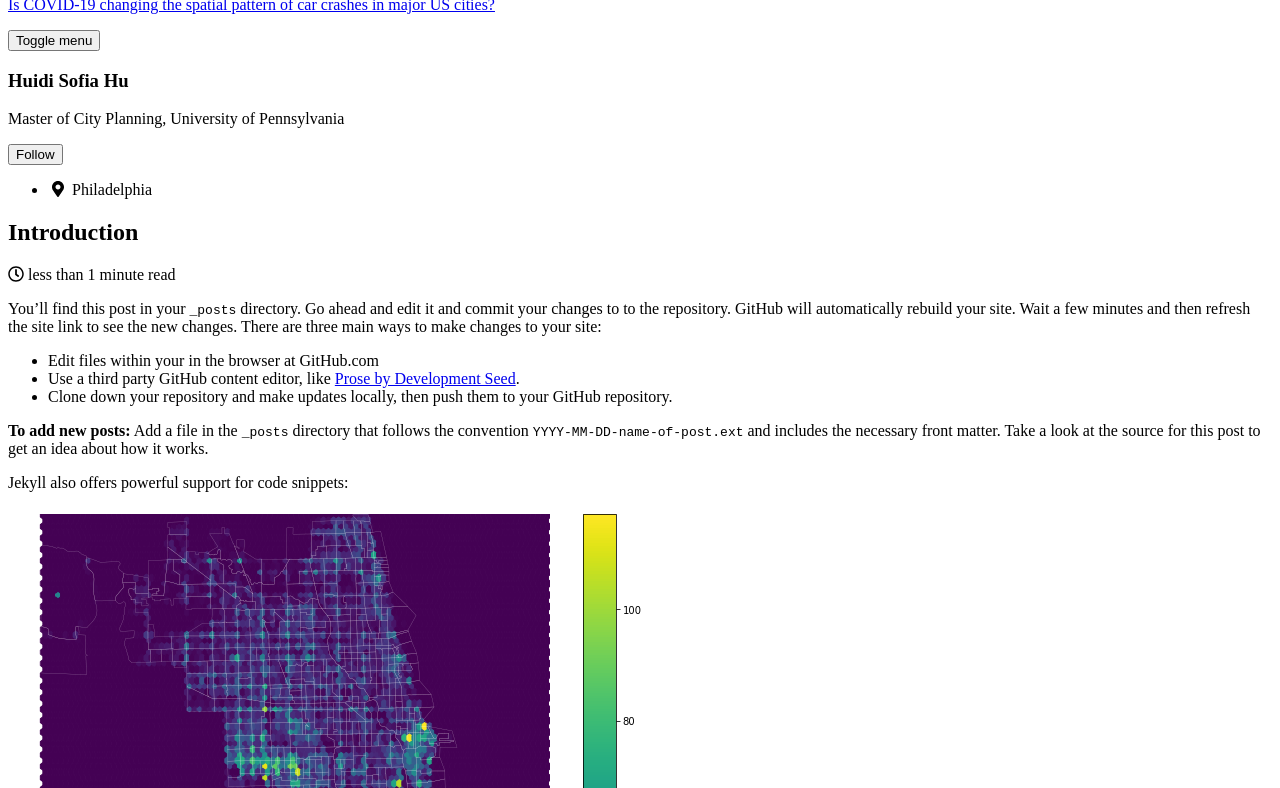
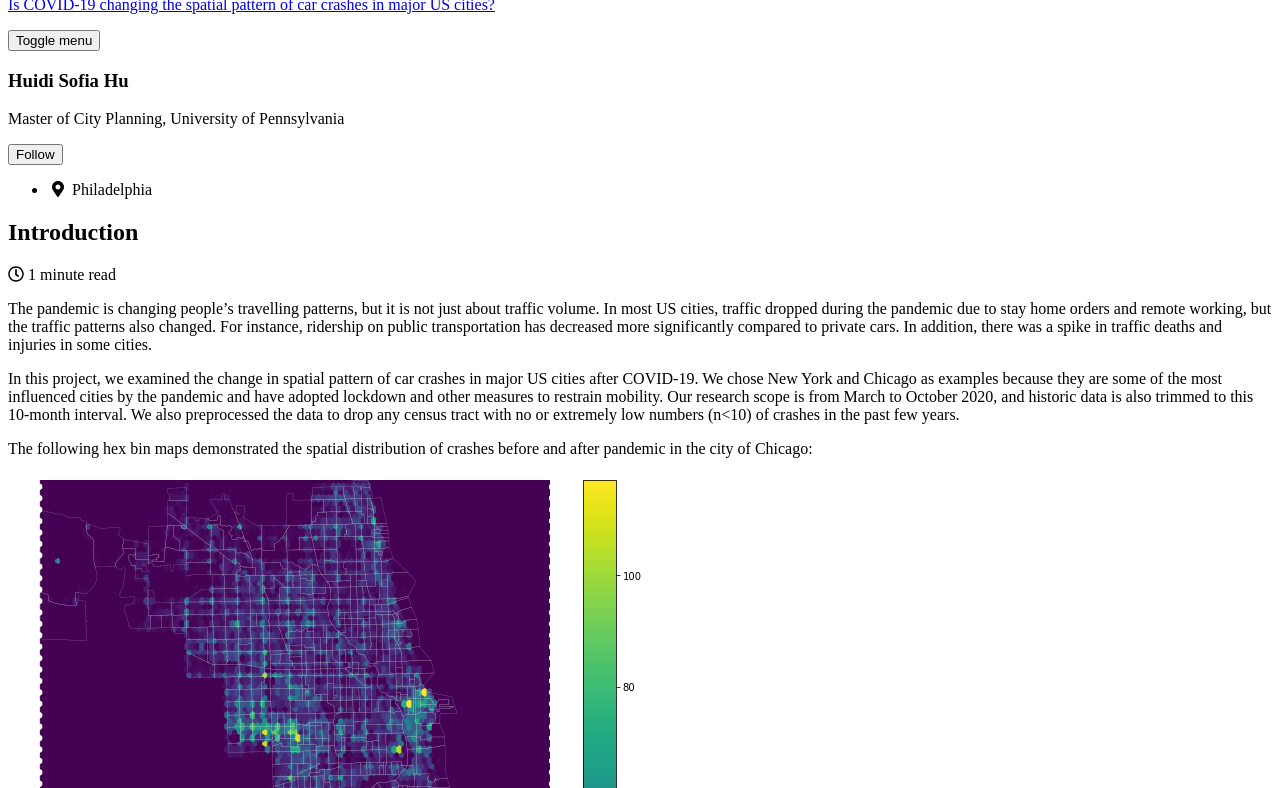
Before and after one commit to sofia-hu/CPLN672, a Jekyll site: the page built from _posts/2020-12-21-Introduction.md, in a window 1280 px wide and 900 px high, cut to the strip 112-900 px from the top of the window. Built offline with Jekyll 4.4.1, drawn with Linux system fonts in a browser that asks for light colours; cached includes are drawn as plain includes; nearby versions of some CDN libraries; some of the changed text lies outside the part shown.

Commit message:
Update 2020-12-21-Introduction.md

```diff
--- a/_posts/2020-12-21-Introduction.md
+++ b/_posts/2020-12-21-Introduction.md
@@ -8,26 +8,25 @@ tags:
   - Matplotlib
 ---
 
-You'll find this post in your `_posts` directory. Go ahead and edit it and commit your changes to to the repository. GitHub will automatically rebuild your site. Wait a few minutes and then refresh the site link to see the new changes. There are three main ways to make changes to your site:
+The pandemic is changing people’s travelling patterns, but it is not just about traffic volume. In most US cities, traffic dropped during the pandemic due to stay home orders and remote working, but the traffic patterns also changed. For instance, ridership on public transportation has decreased more significantly compared to private cars. In addition, there was a spike in traffic deaths and injuries in some cities.
 
-- Edit files within your in the browser at GitHub.com
-- Use a third party GitHub content editor, like [Prose by Development Seed](https://prose.io).
-- Clone down your repository and make updates locally, then push them to your GitHub repository.
+In this project, we examined the change in spatial pattern of car crashes in major US cities after COVID-19. We chose New York and Chicago as examples because they are some of the most influenced cities by the pandemic and have adopted lockdown and other measures to restrain mobility. Our research scope is from March to October 2020, and historic data is also trimmed to this 10-month interval. We also preprocessed the data to drop any census tract with no or extremely low numbers (n<10) of crashes in the past few years.
 
-**To add new posts:** Add a file in the `_posts` directory that follows the convention `YYYY-MM-DD-name-of-post.ext` and includes the necessary front matter. Take a look at the source for this post to get an idea about how it works.
-
-Jekyll also offers powerful support for code snippets:
+The following hex bin maps demonstrated the spatial distribution of crashes before and after pandemic in the city of Chicago:
 
 ![Chicago 2020]({{ site.url }}{{ site.baseurl }}/assets/images/chi2020hex.png)
 
 ![Chicago before 2020]({{ site.url }}{{ site.baseurl }}/assets/images/chibeforehex.png)
 
-As we compare the above hex bin maps, we can see that there is some difference between 2020 car crash patterns and the 2013-2019 general trends. We shall look deeper into the trends in the following sections. Jekyll also offers powerful support for code snippets:
+As we compare the above hex bin maps, we can see that there is some difference between 2020 car crash patterns and the 2013-2019 general trends. We shall look deeper into the trends in the following sections. The same is true in the city of New York:
 
 ![New York 2020]({{ site.url }}{{ site.baseurl }}/assets/images/ny2020hex.png)
 
 ![New York before 2020]({{ site.url }}{{ site.baseurl }}/assets/images/nybeforehex.png)
 
 References:
+- The Philadelphia Inquirer, [Philadelphia’s traffic congestion was bad before the pandemic. It could get worse.](https://www.inquirer.com/transportation/philadelphia-traffic-congestion-covid-pandemic-cars-septa-20201005.html)
+- City Mayors Research, [American cities and Covid-19](http://citymayors.com/coronavirus/us-cities-covid-19-cases.html)
+- Apple Maps, [Mobility Trends Reports](https://covid19.apple.com/mobility)
 - NYC Open Data, [Motor Vehicle Collisions - Crashes](https://data.cityofnewyork.us/Public-Safety/Motor-Vehicle-Collisions-Crashes/h9gi-nx95/data)
 - Chicago Data Portal, [Traffic Crashes - Crashes](https://data.cityofchicago.org/Transportation/Traffic-Crashes-Crashes-Dashboard/8tdq-a5dp)
```
